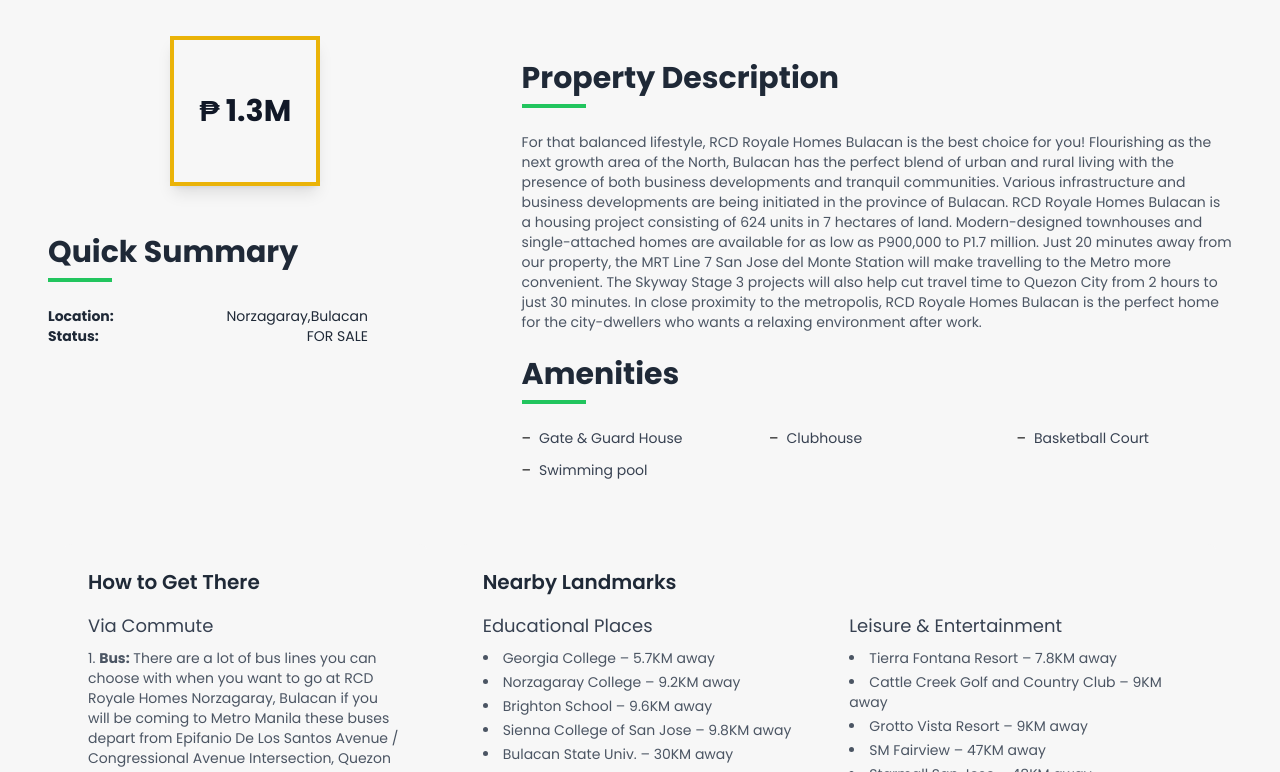
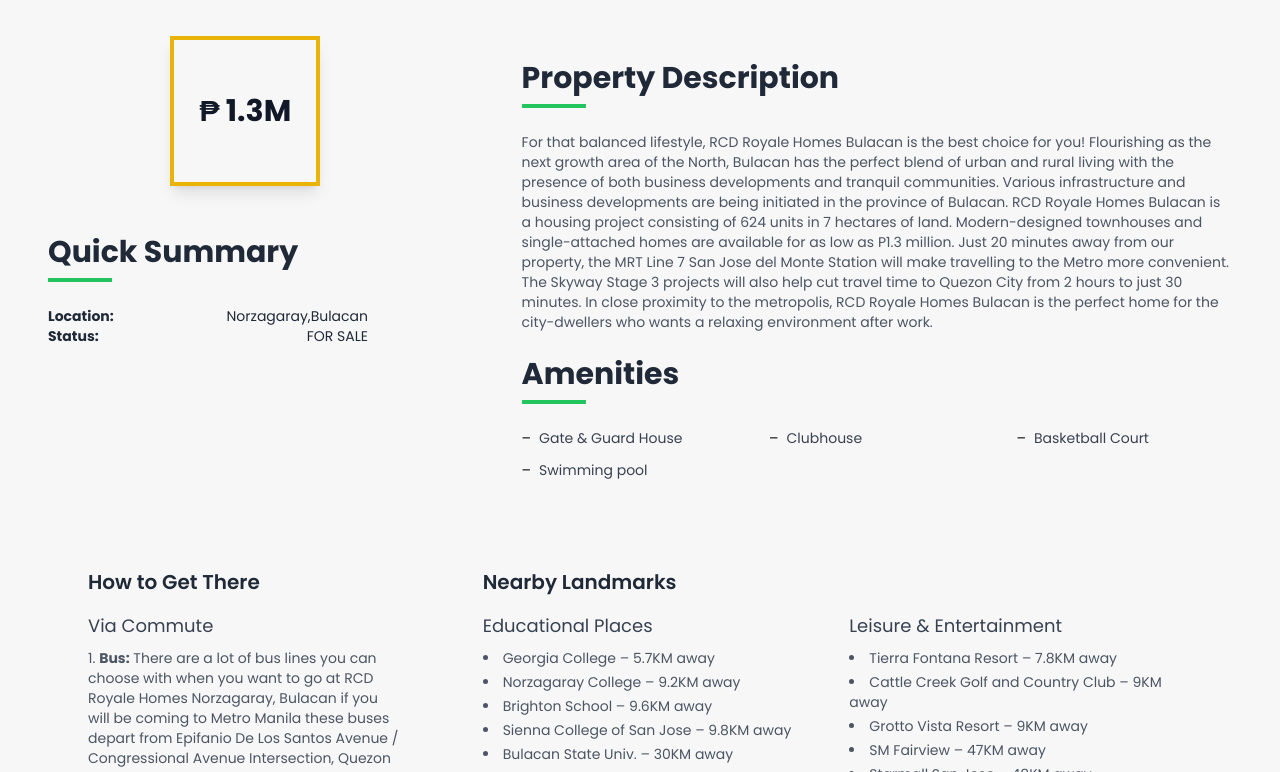
Before and after one commit to renrengabas/rcdland.com, a Jekyll site: the page built from properties/royale-homes-norzagaray/index.html, in a window 1280 px wide and 900 px high, scrolled down 1386 px, cut to the strip 128-900 px from the top of the window. Built offline with Jekyll 4.4.1, drawn with Linux system fonts in a browser that asks for light colours; nearby versions of some CDN libraries.

Commit message:
updated pricing for RRH Norzagaray

```diff
--- a/properties/royale-homes-norzagaray/index.html
+++ b/properties/royale-homes-norzagaray/index.html
@@ -139,7 +139,7 @@
                     urban and rural living with the presence of both business developments and tranquil communities.
                     Various infrastructure and business developments are being initiated in the province of Bulacan. RCD
                     Royale Homes Bulacan is a housing project consisting of 624 units in 7 hectares of land.
-                    Modern-designed townhouses and single-attached homes are available for as low as P900,000 to P1.7
+                    Modern-designed townhouses and single-attached homes are available for as low as P1.3
                     million. Just 20 minutes away from our property, the MRT Line 7 San Jose del Monte Station will make
                     travelling to the Metro more convenient. The Skyway Stage 3 projects will also help cut travel time
                     to
```
